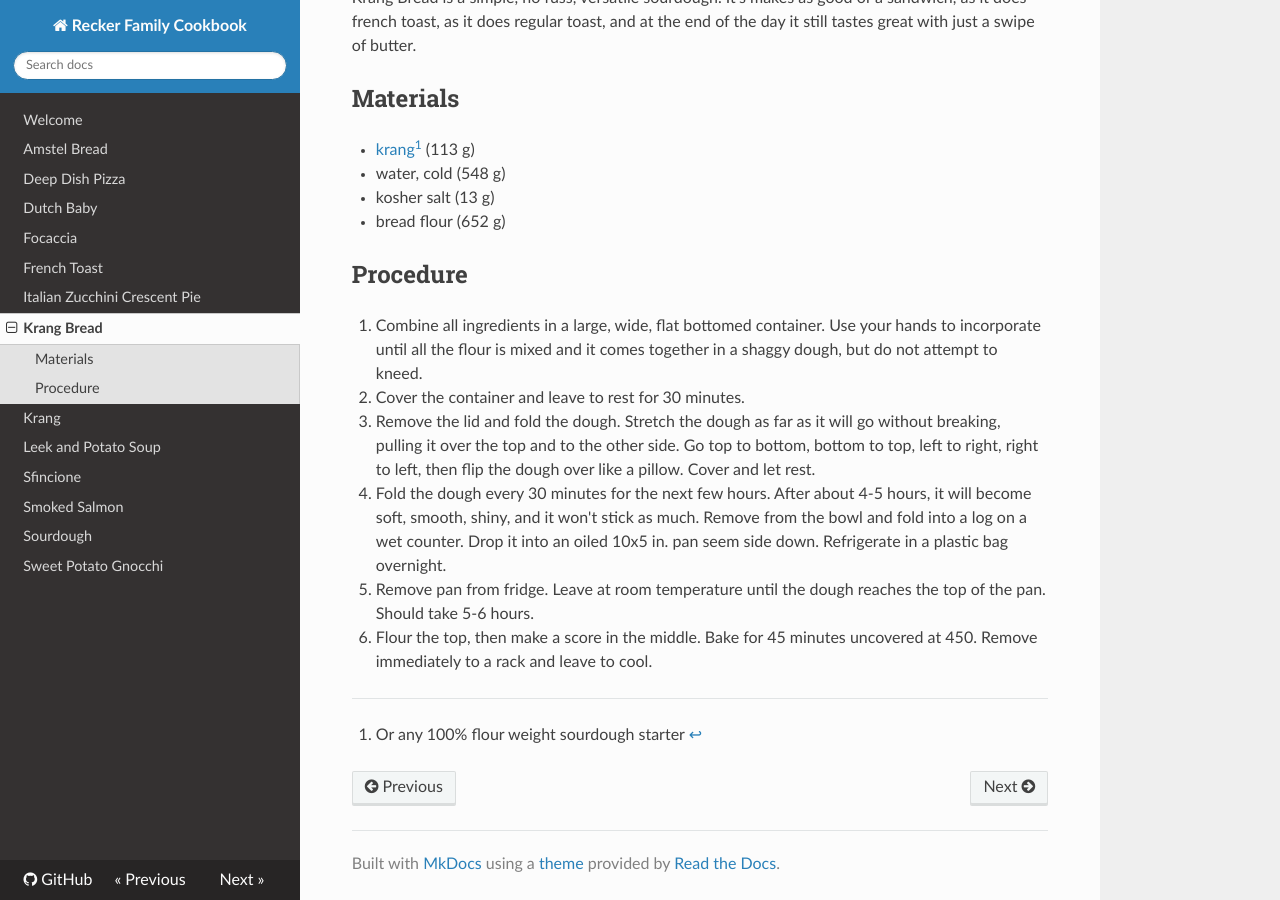
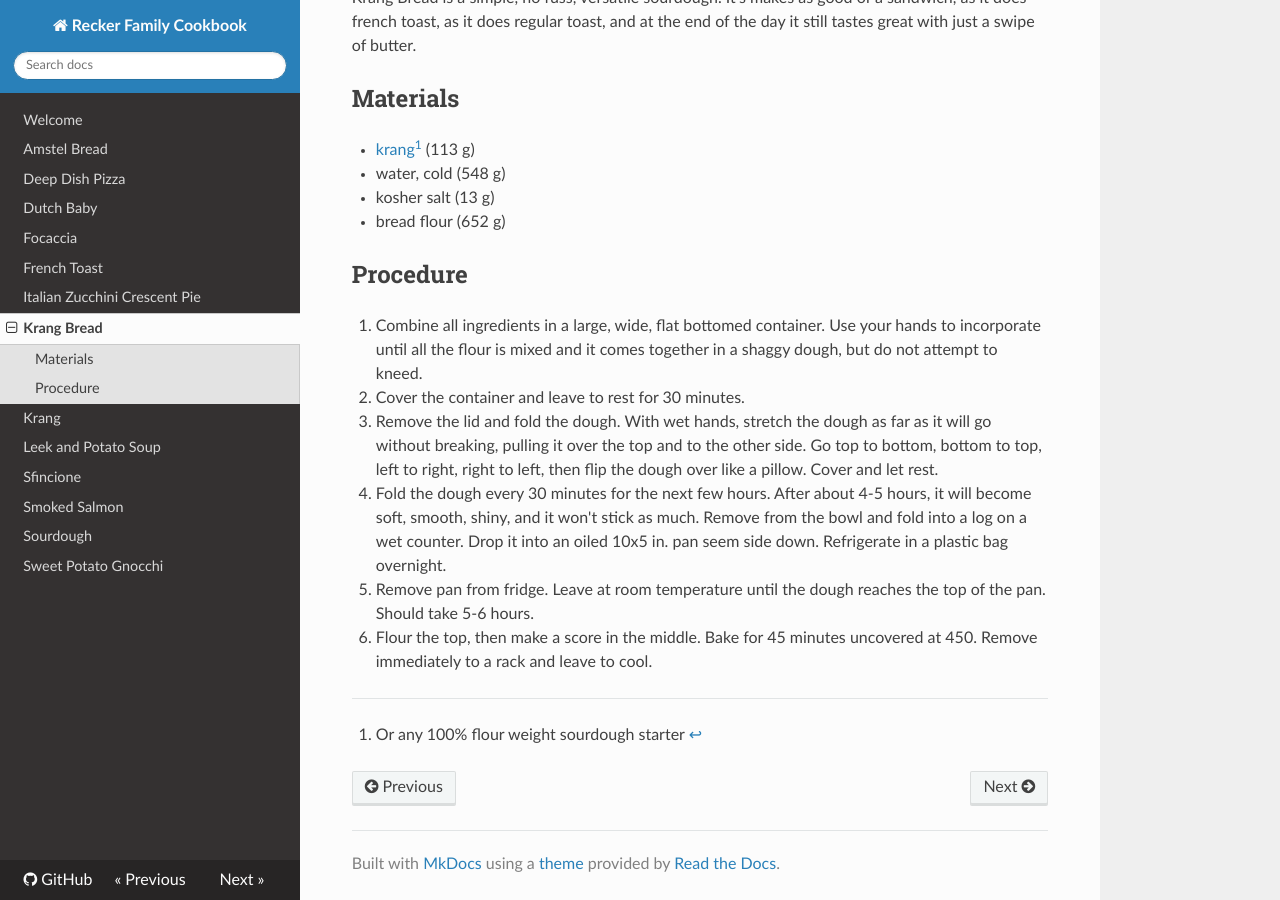
Before and after one commit to arecker/cookbook, an MkDocs documentation site: the page built from recipes/krang-bread.md, in a window 1280 px wide and 900 px high, scrolled down 1174 px. Built offline with MkDocs 1.6.1, drawn with Linux system fonts in a browser that asks for light colours; nearby versions of some CDN libraries.

Commit message:
krang bread: edit

```diff
--- a/recipes/krang-bread.md
+++ b/recipes/krang-bread.md
@@ -26,10 +26,11 @@ butter.
 
 2. Cover the container and leave to rest for 30 minutes.
 
-3. Remove the lid and fold the dough.  Stretch the dough as far as it
-   will go without breaking, pulling it over the top and to the other
-   side.  Go top to bottom, bottom to top, left to right, right to
-   left, then flip the dough over like a pillow.  Cover and let rest.
+3. Remove the lid and fold the dough.  With wet hands, stretch the
+   dough as far as it will go without breaking, pulling it over the
+   top and to the other side.  Go top to bottom, bottom to top, left
+   to right, right to left, then flip the dough over like a pillow.
+   Cover and let rest.
 
 4. Fold the dough every 30 minutes for the next few hours.  After
    about 4-5 hours, it will become soft, smooth, shiny, and it won't
```
